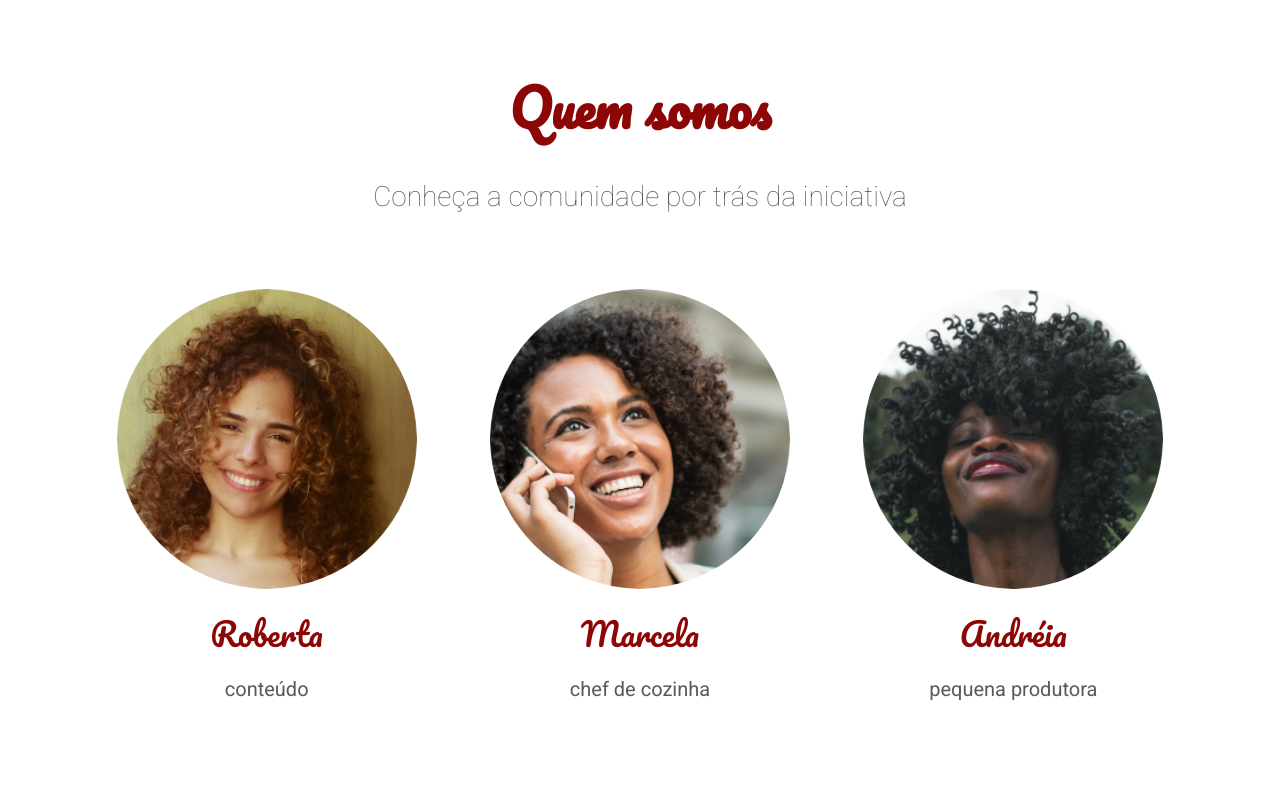
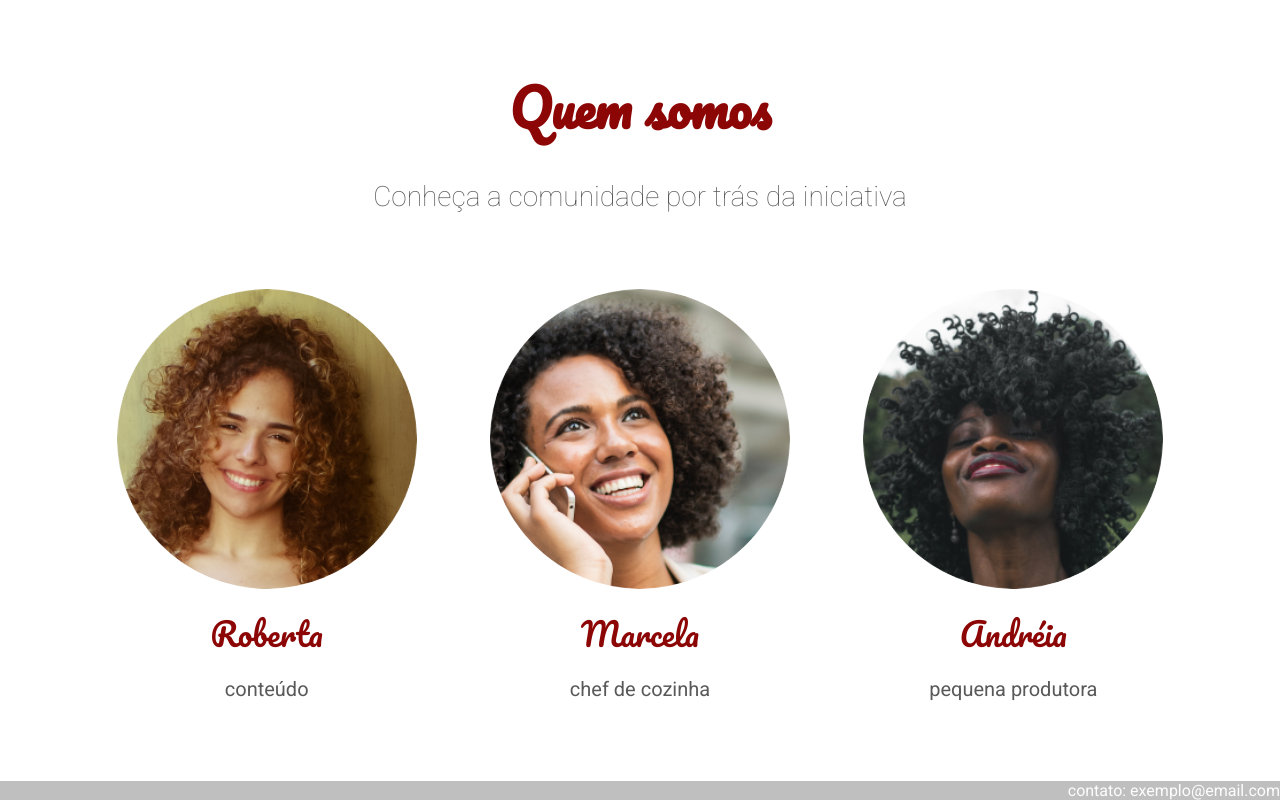
Before and after one commit to roselilessa/site-receitas, a plain HTML site: page index.html in a window 1280 px wide. Shown: the part 2331-3131 px from the top of the page. Drawn offline with Linux system fonts and the light colour scheme.

Commit message:
”melhorias”

```diff
--- a/index.html
+++ b/index.html
@@ -36,6 +36,7 @@
         <link rel="stylesheet" href="./pessoa/pessoa-imagem.css" />
         <link rel="stylesheet" href="./pessoa/pessoa-nome.css" />
         <link rel="stylesheet" href="./pessoas.css" />
+        <link rel="stylesheet" href="./rodape.css" />
 
     </head>
 
@@ -130,5 +131,6 @@
             </div>
         </div>
     </section>
+    <footer class="rodape">contato: exemplo@email.com</footer>
 </body>
 </html>
--- /dev/null
+++ b/rodape.css
@@ -0,0 +1,6 @@
+.rodape {
+    background: #bfbfbf;
+    color: #fdfdfd;
+    text-align: right;
+    width: 100%;
+}
```
